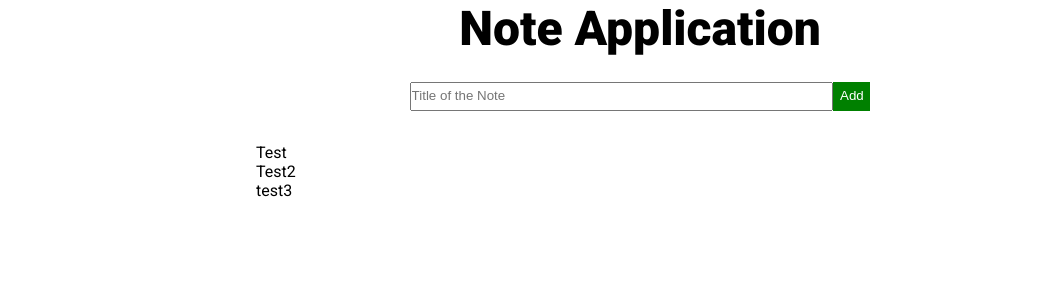
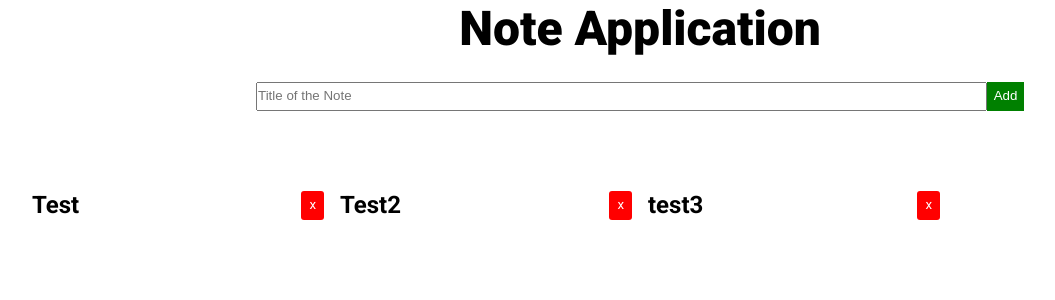
Before and after one commit to lrncedev/todo-app-vue, a Vue app: page / in a window 1280 px wide. Shown: the top 300 px of the page, without its empty margins (0-1055 px from the left). Built offline with nearby package versions, Linux system fonts and the light colour scheme.

Commit message:
2nd Commit: Note template and SCSS Styles

```diff
--- a/src/App.vue
+++ b/src/App.vue
@@ -6,8 +6,16 @@
       <button id="note-btn" @click="add">Add</button>
     </div>
     <div class="note-list">
-      <div class="note" v-for="note in notes" :key="note">
-      {{ note }}</div>
+      <div
+        v-for="note in notes"
+        :key="note"
+        class="note"
+      >
+        <div class="note-header">
+          <h2 class="note-title">{{ note }}</h2>
+          <button class="close">x</button>
+        </div>
+      </div>
     </div>
   </div>
 </template>
@@ -21,6 +29,16 @@ export default {
   },
   data() {
     return {
+      colorArray:  ['#FF6633', '#FFB399', '#FF33FF', '#FFFF99', '#00B3E6',
+        '#E6B333', '#3366E6', '#999966', '#99FF99', '#B34D4D',
+        '#80B300', '#809900', '#E6B3B3', '#6680B3', '#66991A',
+        '#FF99E6', '#CCFF1A', '#FF1A66', '#E6331A', '#33FFCC',
+        '#66994D', '#B366CC', '#4D8000', '#B33300', '#CC80CC',
+        '#66664D', '#991AFF', '#E666FF', '#4DB3FF', '#1AB399',
+        '#E666B3', '#33991A', '#CC9999', '#B3B31A', '#00E680',
+        '#4D8066', '#809980', '#E6FF80', '#1AFF33', '#999933',
+        '#FF3380', '#CCCC00', '#66E64D', '#4D80CC', '#9900B3',
+        '#E64D66', '#4DB380', '#FF4D4D', '#99E6E6', '#6666FF'],
       notes: ['Test', 'Test2', 'test3']
     }
   },
@@ -51,12 +69,6 @@ export default {
   --font-weight-black: 900;
 }
 .container {
-  height: 100vh;
-}
-.container, .note-input{
-  width: 60%;
-  margin-inline: auto;
-
   h1 {
     text-align: center;
     font-weight: var(--font-weight-black);
@@ -67,7 +79,8 @@ export default {
   .note-input {
     display: flex;
     margin-bottom: 2em;
-
+    width: 60%;
+    margin-inline: auto;
     #note-text {
       flex-grow: 1;
     }
@@ -80,6 +93,38 @@ export default {
       color: white;
     }
   }
+
+  .note-list {
+    padding: 3em 2em;
+    height: minmax(67vh, 100vh);
+    display: grid;
+    gap: 1em;
+    grid-template-columns: minmax(1fr, 1fr);
+
+    .note {
+      min-height: 200px;
+
+      .note-header{
+        display: flex;
+        justify-content: space-between;
+
+        .close {
+          padding: .2em .6em;
+          border: none;
+          background-color: red;
+          border-radius: 3px;
+          color: white;
+          font-family: var(--font-weight-black)
+        }
+      }
+    }
+  }
+}
+
+@media only screen and (min-width: 30em){
+  .note-list {
+    grid-template-columns: repeat(4, minmax(50px, 1fr));
+  }
 }
 
 </style>
```
